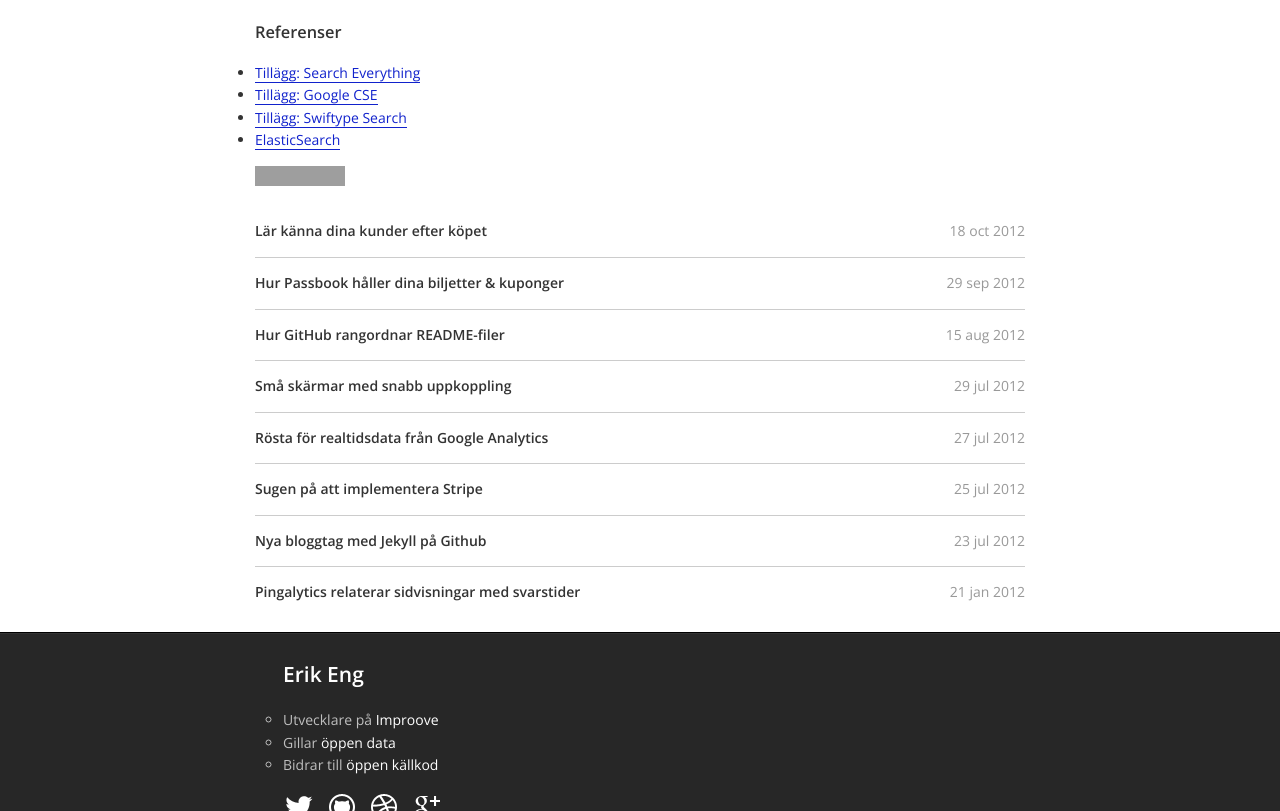
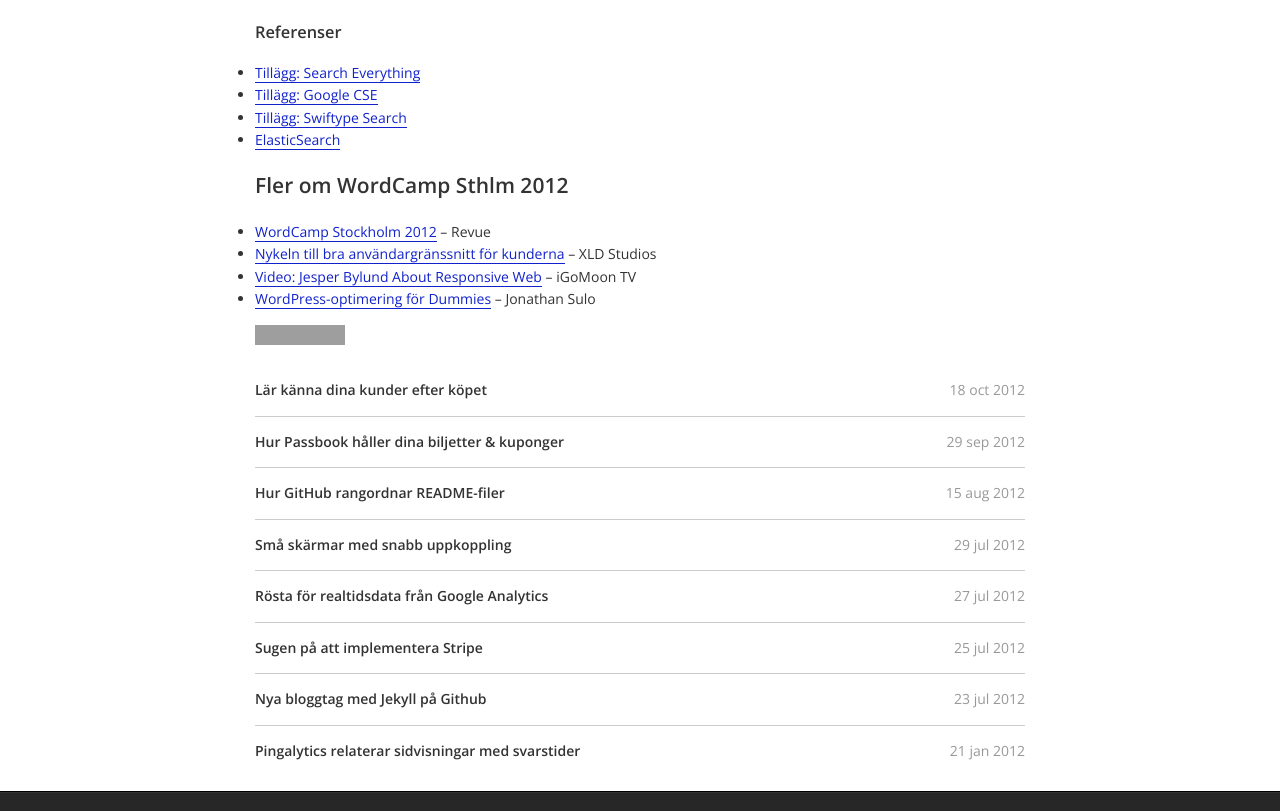
Before and after one commit to ptz0n/ptz0n.github.io, a Jekyll site: the page built from _posts/2012-08-20-wordcamp-stockholm-2012.html, in a window 1280 px wide and 900 px high, scrolled down 924 px, cut to the strip 89-900 px from the top of the window. Built offline with Jekyll 4.4.1, drawn with Linux system fonts in a browser that asks for light colours; grey boxes are pictures that could not be loaded.

Commit message:
Added external related post links for #wpsthlm.

```diff
--- a/_posts/2012-08-20-wordcamp-stockholm-2012.html
+++ b/_posts/2012-08-20-wordcamp-stockholm-2012.html
@@ -44,3 +44,11 @@
     <li><a href="http://wordpress.org/extend/plugins/swiftype-search/">Tillägg: Swiftype Search</a></li>
     <li><a href="http://www.elasticsearch.org/">ElasticSearch</a></li>
 </ul>
+
+<h2>Fler om WordCamp Sthlm 2012</h2>
+<ul>
+    <li><a href="http://www.revue.se/2012/10/22/wordcamp-stockholm-2012/">WordCamp Stockholm 2012</a> – Revue</li>
+    <li><a href="http://www.xldstudios.com/wordcamp-stockholm-2012/">Nykeln till bra användargränssnitt för kunderna</a> – XLD Studios</li>
+    <li><a href="http://www.youtube.com/watch?v=CkAKYi4YRi8">Video: Jesper Bylund About Responsive Web</a> – iGoMoon TV</li>
+    <li><a href="http://sulo.se/2012/10/22/min-presentation-pa-wordcamp-stockholm-2012/">WordPress-optimering för Dummies</a> – Jonathan Sulo</li>
+</ul>
```
